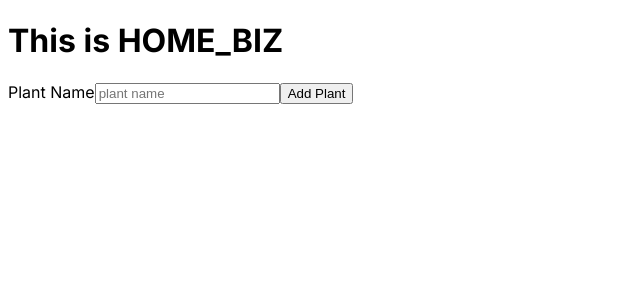
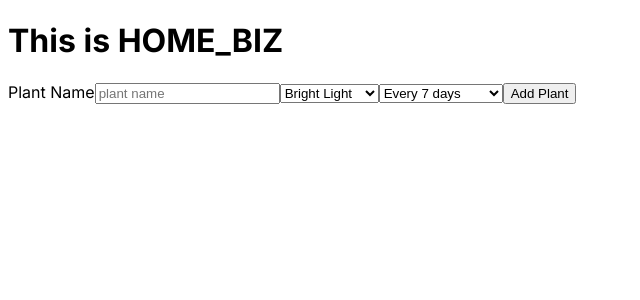
Before and after one commit to Home-Biz-LLS/home-biz, a Next.js app: page / in a window 1280 px wide. Shown: the top 300 px of the page, without its empty margins (0-640 px from the left). Built offline with nearby package versions, Linux system fonts and the light colour scheme.

Commit message:
feat (page.tsx): water frequency, light level

```diff
--- a/src/app/page.tsx
+++ b/src/app/page.tsx
@@ -6,14 +6,17 @@ import React from "react";
 const Home = () => {
   const [plants, setPlants] = React.useState<PlantT[]>([]);
 
+
   const nameRef = React.useRef<HTMLInputElement>(null);
-
-  // const plants: PlantT[] = [];
+  const lightRef = React.useRef<HTMLSelectElement>(null)
+  const waterRef = React.useRef<HTMLSelectElement>(null)
 
   const handleClick = (e: React.FormEvent) => {
     e.preventDefault();
-    const plantName = nameRef.current?.value || " ";
-    setPlants([...plants, { plantName }]);
+    const plantName = nameRef.current?.value || "";
+    const lightLevel = lightRef.current?.value || ""
+    const waterFrequency = waterRef.current?.value || ""
+    setPlants([...plants, { plantName, lightLevel, waterFrequency }]);
     console.log(plants);
   };
 
@@ -28,6 +31,18 @@ const Home = () => {
           type="text"
           placeholder="plant name"
         />
+        <select ref={lightRef} defaultValue="Light Level">
+          <option disabled value="">Light Level</option>
+          <option value="Bright Light">Bright Light</option>
+          <option value="Indirect Light">Indirect Light</option>
+          <option value="Low Light">Low Light</option>
+        </select>
+        <select ref={waterRef} defaultValue="Water Frequency">
+          <option disabled value="">Water Frequency</option>
+          <option value="Every 7 days">Every 7 days</option>
+          <option value="Every 14 days">Every 14 days</option>
+          <option value="Every 30 days">Every 30 days</option>
+        </select>
         <button onClick={handleClick}>Add Plant</button>
       </form>
       <section>
--- a/src/app/types.ts
+++ b/src/app/types.ts
@@ -1,3 +1,5 @@
 export type PlantT = {
   plantName: string;
+  lightLevel: string;
+  waterFrequency: string;
 };
```
